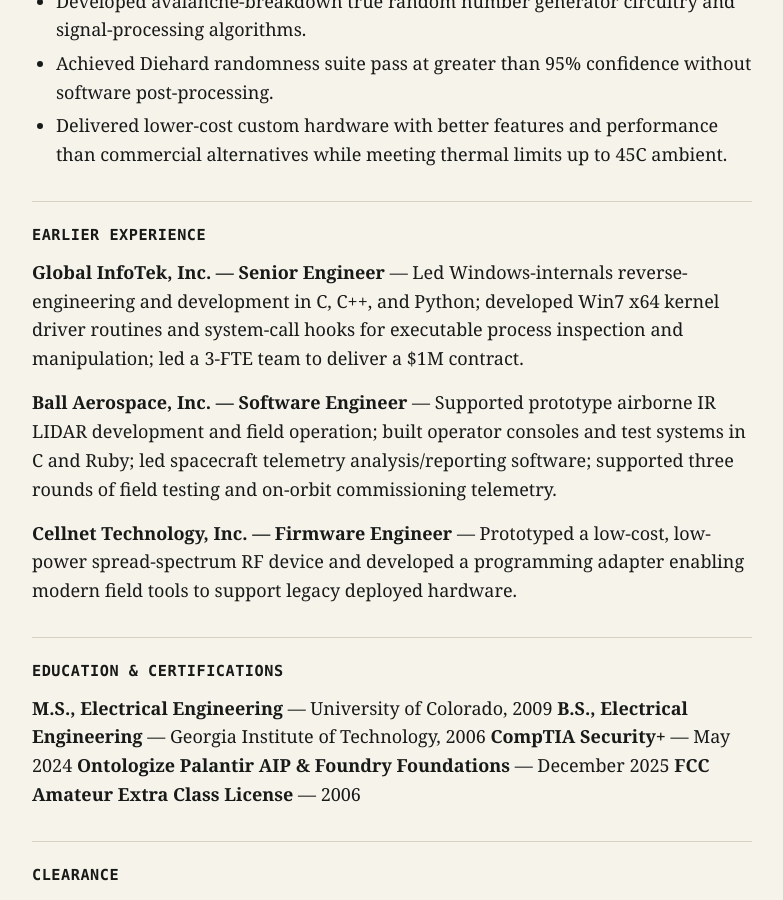
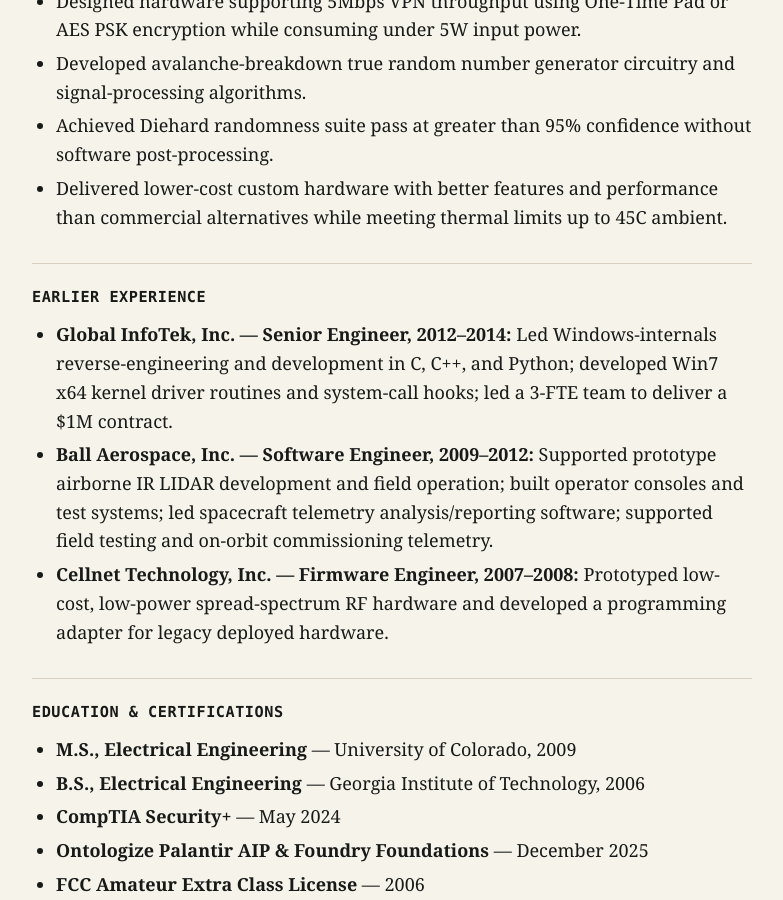
Before and after one commit to tylergraff/tylergraff.github.io, a Jekyll site: the page built from resume.md, in a window 1280 px wide and 900 px high, scrolled down 4407 px. Shown: the whole window, without its empty margins (248-1031 px from the left). Built offline with Jekyll 4.4.1, drawn with Linux system fonts in a browser that asks for light colours; some of the changed text lies outside the part shown.

Commit message:
resume touch up

```diff
--- a/resume.md
+++ b/resume.md
@@ -3,11 +3,17 @@ layout: page
 title: Resume
 ---
 
-**Technical Fellow | Advanced Technology & High-Consequence Systems**
+<div class="resume-hero" markdown="1">
 
-Governed AI Platforms | Defense Technology | Cyber Analytics | Distributed Systems | Embedded Systems
+<p class="resume-name">Tyler Graff</p>
 
-Active DoD Top Secret Clearance | Security+ | B.S./M.S. Electrical Engineering
+<p class="resume-title">Technical Fellow | Advanced Technology & High-Consequence Systems</p>
+
+<p class="resume-tags">Governed AI Platforms | Defense Technology | Cyber Analytics | Distributed Systems | Embedded Systems</p>
+
+<p class="resume-credentials">Active DoD Top Secret Clearance | Security+ | B.S./M.S. Electrical Engineering</p>
+
+</div>
 
 ## Summary
 
@@ -111,23 +117,22 @@ Built and led engineering teams responsible for a cybersecurity analytics platfo
 
 ## Earlier Experience
 
-**Global InfoTek, Inc. — Senior Engineer** — Led Windows-internals reverse-engineering and development in C, C++, and Python; developed Win7 x64 kernel driver routines and system-call hooks for executable process inspection and manipulation; led a 3-FTE team to deliver a $1M contract.
-
-**Ball Aerospace, Inc. — Software Engineer** — Supported prototype airborne IR LIDAR development and field operation; built operator consoles and test systems in C and Ruby; led spacecraft telemetry analysis/reporting software; supported three rounds of field testing and on-orbit commissioning telemetry.
-
-**Cellnet Technology, Inc. — Firmware Engineer** — Prototyped a low-cost, low-power spread-spectrum RF device and developed a programming adapter enabling modern field tools to support legacy deployed hardware.
+- **Global InfoTek, Inc. — Senior Engineer, 2012–2014:** Led Windows-internals reverse-engineering and development in C, C++, and Python; developed Win7 x64 kernel driver routines and system-call hooks; led a 3-FTE team to deliver a $1M contract.
+- **Ball Aerospace, Inc. — Software Engineer, 2009–2012:** Supported prototype airborne IR LIDAR development and field operation; built operator consoles and test systems; led spacecraft telemetry analysis/reporting software; supported field testing and on-orbit commissioning telemetry.
+- **Cellnet Technology, Inc. — Firmware Engineer, 2007–2008:** Prototyped low-cost, low-power spread-spectrum RF hardware and developed a programming adapter for legacy deployed hardware.
 
 ## Education & Certifications
 
-**M.S., Electrical Engineering** — University of Colorado, 2009
-**B.S., Electrical Engineering** — Georgia Institute of Technology, 2006
-**CompTIA Security+** — May 2024
-**Ontologize Palantir AIP & Foundry Foundations** — December 2025
-**FCC Amateur Extra Class License** — 2006
+- **M.S., Electrical Engineering** — University of Colorado, 2009
+- **B.S., Electrical Engineering** — Georgia Institute of Technology, 2006
+- **CompTIA Security+** — May 2024
+- **Ontologize Palantir AIP & Foundry Foundations** — December 2025
+- **FCC Amateur Extra Class License** — 2006
 
 ## Clearance
 
 **Active DoD Top Secret Clearance**
 
 ## Contact
-tagraff@gmail.com
+
+[tagraff@gmail.com](mailto:tagraff@gmail.com)
```
